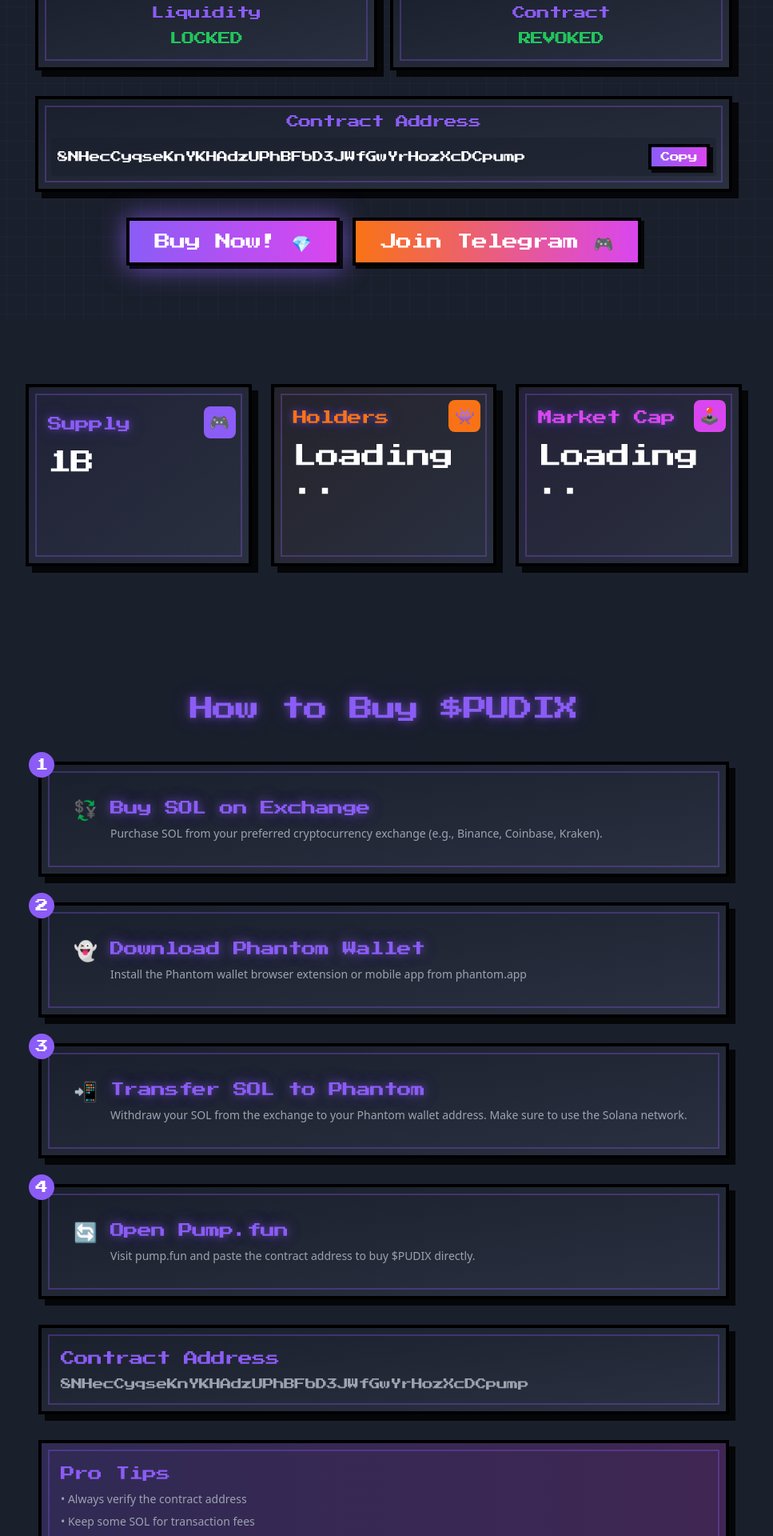
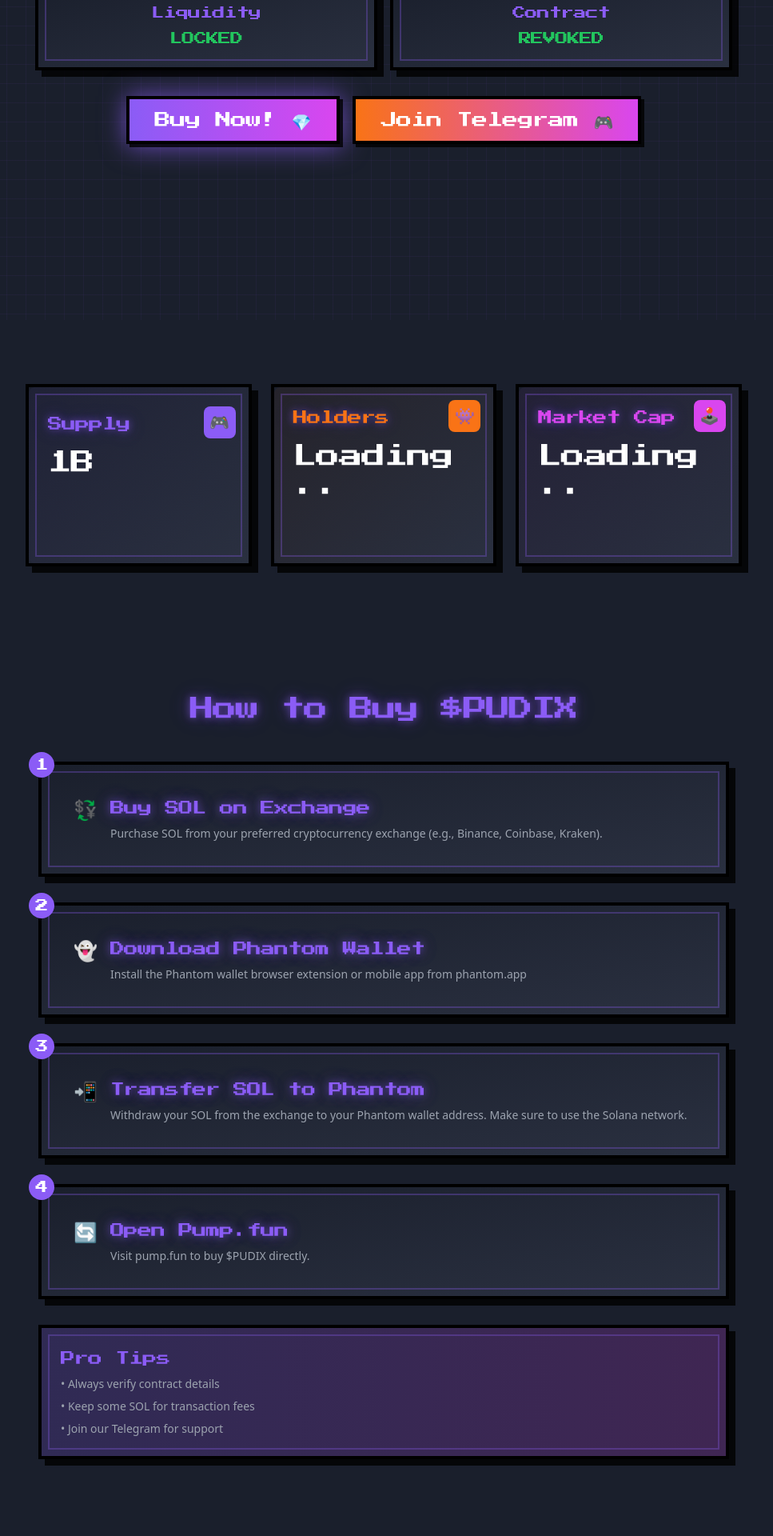
Before and after one commit to wick3ey/cartoon-animated-meme-portal, a React (Vite) app: page / in a window 1280 px wide. Shown: the part 400-2320 px from the top of the page at 80% size, without its empty margins (160-1127 px from the left). Built offline with nearby package versions, Linux system fonts and the light colour scheme.

Commit message:
Remove contract address and links
This commit removes the contract address and all associated links from the entire codebase as requested.
[skip gpt_engineer]

```diff
--- a/src/components/BuyInstructions.tsx
+++ b/src/components/BuyInstructions.tsx
@@ -33,8 +33,6 @@ const InstructionStep = ({ number, title, description, icon }: {
 };
 
 export const BuyInstructions = () => {
-  const contractAddress = "8NHecCyqseKnYKHAdzUPhBFbD3JWfGwYrHozXcDCpump";
-
   return (
     <div className="max-w-4xl mx-auto px-4">
       <h2 className="font-pixel text-3xl text-center text-primary mb-12 glow-text">
@@ -66,14 +64,9 @@ export const BuyInstructions = () => {
         <InstructionStep
           number={4}
           title="Open Pump.fun"
-          description="Visit pump.fun and paste the contract address to buy $PUDIX directly."
+          description="Visit pump.fun to buy $PUDIX directly."
           icon="🔄"
         />
-
-        <div className="pixel-panel mt-8">
-          <h3 className="font-pixel text-lg text-primary mb-2">Contract Address</h3>
-          <p className="font-pixel text-sm text-gray-400">{contractAddress}</p>
-        </div>
 
         <motion.div
           className="pixel-panel bg-gradient-to-r from-primary/20 to-accent/20"
@@ -81,7 +74,7 @@ export const BuyInstructions = () => {
         >
           <h3 className="font-pixel text-lg text-primary mb-2">Pro Tips</h3>
           <ul className="space-y-2 text-sm text-gray-400">
-            <li>• Always verify the contract address</li>
+            <li>• Always verify contract details</li>
             <li>• Keep some SOL for transaction fees</li>
             <li>• Join our Telegram for support</li>
           </ul>
--- a/src/components/PixelBuyCard.tsx
+++ b/src/components/PixelBuyCard.tsx
@@ -3,11 +3,15 @@ import { useToast } from "@/components/ui/use-toast";
 
 export const PixelBuyCard = () => {
   const { toast } = useToast();
-  const contractAddress = "8NHecCyqseKnYKHAdzUPhBFbD3JWfGwYrHozXcDCpump";
 
   const handleBuy = (e: React.MouseEvent) => {
     e.preventDefault();
-    window.open(`https://pump.fun/coin/${contractAddress}`, '_blank');
+    toast({
+      title: "Coming Soon!",
+      description: "Trading will be available soon",
+      duration: 2000,
+      className: "bg-primary/90 border-2 border-black text-white font-pixel",
+    });
   };
 
   return (
@@ -46,7 +50,7 @@ export const PixelBuyCard = () => {
 
         <div className="mt-6 text-center">
           <p className="font-pixel text-xs text-primary/60">
-            Available on Pump.fun
+            Available Soon
           </p>
         </div>
       </motion.div>
--- a/src/components/hero/PixelHero.tsx
+++ b/src/components/hero/PixelHero.tsx
@@ -5,18 +5,12 @@ import { FloatingCharacter } from "../FloatingCharacter";
 
 export const PixelHero = () => {
   const { toast } = useToast();
-  const contractAddress = "8NHecCyqseKnYKHAdzUPhBFbD3JWfGwYrHozXcDCpump";
 
   const handleBuyClick = (e: React.MouseEvent) => {
     e.preventDefault();
-    window.open(`https://pump.fun/coin/${contractAddress}`, '_blank');
-  };
-
-  const handleCopyClick = () => {
-    navigator.clipboard.writeText(contractAddress);
     toast({
-      title: "Copied!",
-      description: "Contract address copied to clipboard",
+      title: "Coming Soon!",
+      description: "Trading will be available soon",
       duration: 2000,
       className: "bg-primary/90 border-2 border-black text-white font-pixel",
     });
@@ -105,21 +99,6 @@ export const PixelHero = () => {
           </div>
         </div>
 
-        <div className="pixel-panel mb-8 p-4">
-          <h3 className="font-pixel text-primary mb-2">Contract Address</h3>
-          <div className="flex items-center justify-between bg-pixel-dark/50 p-2 rounded">
-            <p className="font-pixel text-xs sm:text-sm text-white truncate mr-2">
-              {contractAddress}
-            </p>
-            <button
-              onClick={handleCopyClick}
-              className="pixel-button text-xs py-1 px-3"
-            >
-              Copy
-            </button>
-          </div>
-        </div>
-
         <div className="flex flex-col sm:flex-row gap-4 justify-center">
           <ComicButton
             onClick={handleBuyClick}
```
